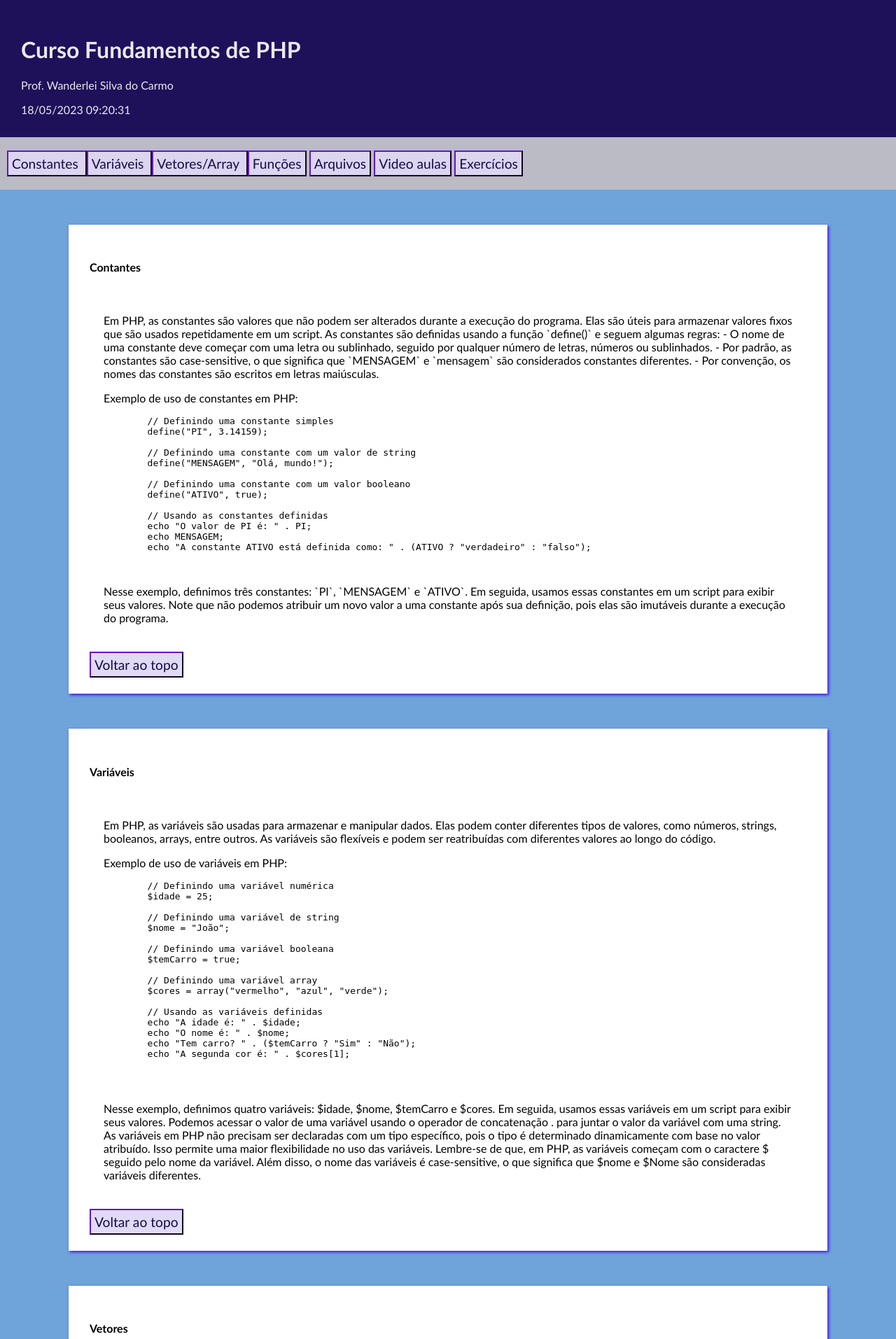
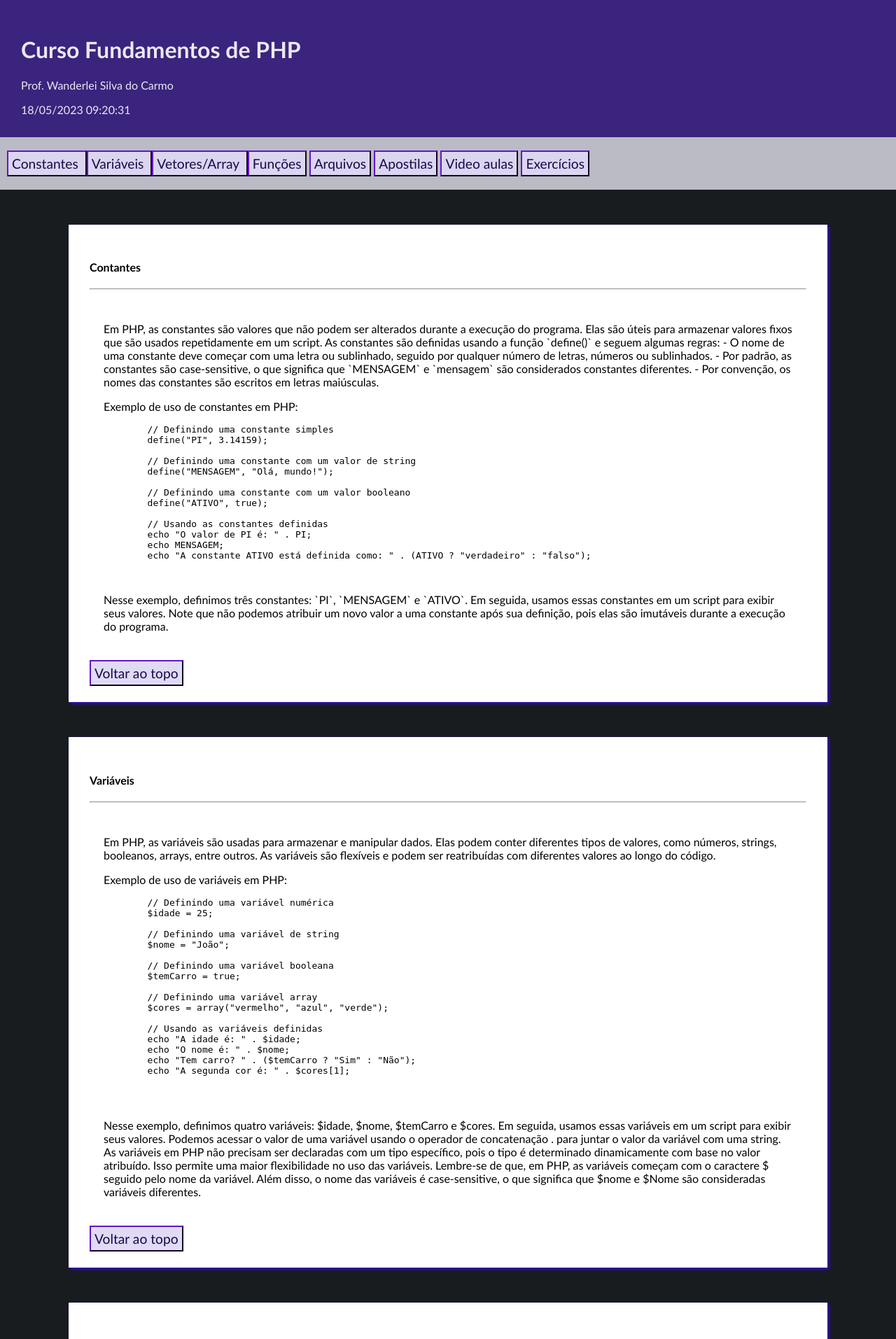
Before and after one commit to w3aewander/exercicios_php_basico, a PHP site: page / in a window 1280 px wide. Shown: the top 1913 px of the page at 70% size. Run offline with PHP 8.4, Linux system fonts and the light colour scheme.

Commit message:
Conteúdo das aulas teóricas

```diff
--- a/arquivos.php
+++ b/arquivos.php
@@ -1,4 +1,5 @@
 <h4>Manipulando arquivos de texto</h4>
+<hr>
 
 <div style="margin: 10px auto; padding: 20px;">
 
--- a/constantes.php
+++ b/constantes.php
@@ -1,4 +1,5 @@
 <h4>Contantes</h4>
+<hr>
 
 <div style="margin: 10px auto; padding: 20px;">
 
--- a/css/app.css
+++ b/css/app.css
@@ -1,6 +1,6 @@
 :root {
-    --cor-fundo: rgb(111, 164, 218);
-    --cor-header: rgba(24, 6, 80, 0.93);
+    --cor-fundo: rgb(25, 28, 31);
+    --cor-header: rgba(61, 37, 133, 0.93);
     --cor-fonte-header: rgb(235, 232, 240);
 }
 
@@ -8,9 +8,7 @@ body{
     font-family: 'Gill Sans', 'Gill Sans MT', Calibri, 'Trebuchet MS', sans-serif;
     margin: 0 auto;
     padding: 0;
-
-    background: var(--cor-fundo) ;
-
+    background: var(--cor-fundo);
 }
 
 a {
@@ -82,13 +80,14 @@ a:link{
     border: 4px outset rgb(197, 195, 203);
 }
 .footer {
-    display: fixed;
+    display: block;
+    position: fixed;
     left: 0;
     right: 0;
     bottom: 0;
     width: 100%;
-    padding: 5px;
-    height:50px;
+    padding: 10px 10px;
+    height:20px;
     background-color: var(--cor-header);
     color: var(--cor-fonte-header);
 }
--- a/exercicio.php
+++ b/exercicio.php
@@ -6,6 +6,7 @@
 
   <div class="header">
     <h1>Resolução de exercícios</h1>
+    <hr>
     <p>
       Wanderlei Silva do Carmo - Exercícios orientados <br>
       <h2 class="text-center">Resposta dos exercícios</h2>
--- a/funcs.php
+++ b/funcs.php
@@ -1,4 +1,5 @@
-<h4>Vetores</h4>
+<h4>Funções</h4>
+<hr>
 
 <div style="margin: 10px auto; padding: 20px;">
 
--- a/index.php
+++ b/index.php
@@ -1,4 +1,3 @@
-
 <?php
  date_default_timezone_set("America/Sao_Paulo");
  include __DIR__ . "/header.php";
@@ -16,6 +15,7 @@
     <a class="menu-link" href="#vetores"> Vetores/Array </a>
     <a class="menu-link" href="#funcs"> Funções</a>
     <a class="menu-link" href="#arquivos"> Arquivos</a>
+    <a class="menu-link" href="apostilas.php"> Apostilas</a>
     <a class="menu-link" href="#videos"> Video aulas</a>
     <a class="menu-link" href="exercicio.php"> Exercícios </a>
   </p>
@@ -51,12 +51,13 @@
     <a href="javascript:scrollTo(0,0);">Voltar ao topo</a>
 </div>
   <!-- video aulas -->
-  <div id="videoaulas" class="container box-shadow">
+  <div id="videos" class="container box-shadow">
     <?php require __DIR__ . "/videos.php" ; ?>
+    <br>
+    <div class="container box-shadow">
+      <a href="javascript:scrollTo(0,0);">Voltar ao topo</a>
+    </div>
   </div
 
-  <div class="container box-shadow">
-    <a href="javascript:scrollTo(0,0);">Voltar ao topo</a>
-  </div>
 
 <?php include __DIR__ . "/footer.php"; ?>
--- a/js/app.js
+++ b/js/app.js
@@ -34,4 +34,5 @@ const playVideo = (title, v) => {
     const video = document.getElementById('video');
     video.setAttribute('src',v);
     video.setAttribute('title',title);
+    scrollTo(0, 0);
 };
--- a/variaveis.php
+++ b/variaveis.php
@@ -1,4 +1,5 @@
 <h4>Variáveis</h4>
+<hr>
 
 <div style="margin: 10px auto; padding: 20px;">
 
--- a/vetores.php
+++ b/vetores.php
@@ -1,4 +1,5 @@
 <h4>Vetores</h4>
+<hr />
 
 <div style="margin: 10px auto; padding: 20px;">
 
--- a/videos.php
+++ b/videos.php
@@ -1,3 +1,6 @@
+<h4>Video aulas</h4>
+<hr>
+
 <div style="display: flex; width: 100%;">
     <div style="width: 200px;">
          <ul class="menu">
```
Also changed, not shown: apostilas.php (added, +31 -0 lines), header.php (line endings or trailing spaces), 5 other files.
